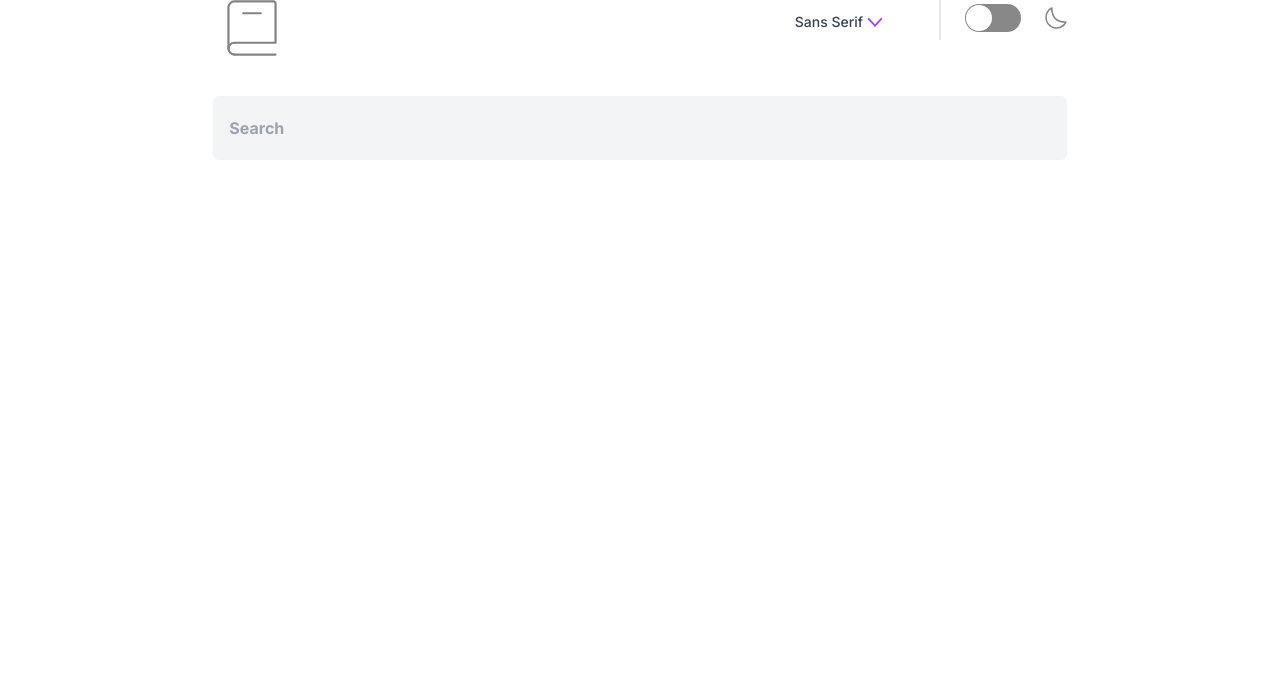
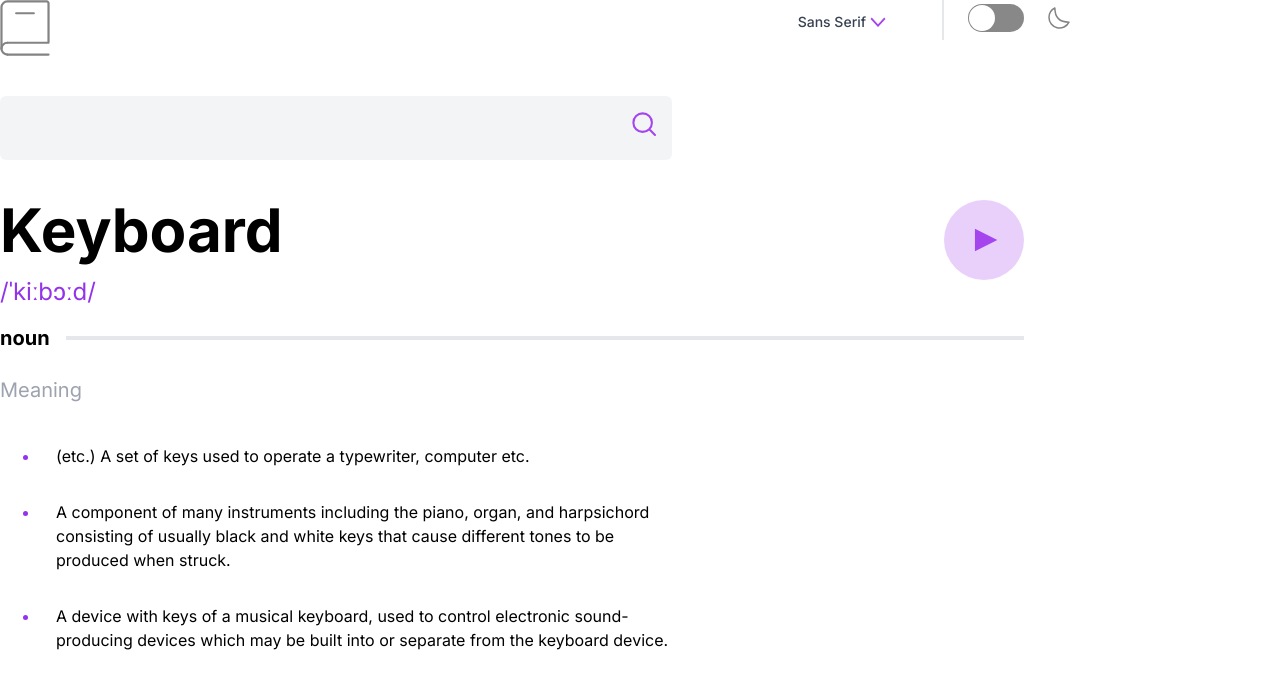
Before and after one commit to JaredBrown1/dictionary, a Next.js app: page /home in a window 1280 px wide. Shown: the top 688 px of the page. Built offline with nearby package versions, Linux system fonts and the light colour scheme.

Commit message:
api responding successfully

```diff
--- a/package.json
+++ b/package.json
@@ -10,6 +10,7 @@
   },
   "dependencies": {
     "autoprefixer": "10.4.14",
+    "axios": "^1.4.0",
     "eslint": "8.45.0",
     "eslint-config-next": "13.4.12",
     "next": "13.4.12",
--- a/src/app/components/NounMeaning.jsx
+++ /dev/null
@@ -1,4 +0,0 @@
-const NounMeaning = () => {
-	return <div>NounMeaning</div>;
-};
-export default NounMeaning;
--- a/src/app/components/navbar/NavBar.jsx
+++ b/src/app/components/navbar/NavBar.jsx
@@ -3,7 +3,7 @@ import Buttons from "./Buttons";
 
 const NavBar = () => {
 	return (
-		<div className="flex flex-row justify-around pr-8">
+		<div className="flex flex-row justify-between">
 			<Logo />
 			<Buttons />
 		</div>
--- a/src/app/components/searchbar/SearchBar.jsx
+++ b/src/app/components/searchbar/SearchBar.jsx
@@ -1,11 +1,40 @@
-const SearchBar = () => {
+import { useState } from "react";
+import Image from "next/image";
+
+import SearchIcon from "public/images/icon-search.svg";
+
+const SearchBar = ({ onSearch }) => {
+	const [input, setInput] = useState("");
+
+	const handleInput = (e) => {
+		setInput(e.target.value);
+	};
+
+	const handleClick = () => {
+		onSearch(input);
+	};
+
 	return (
-		<div className="flex justify-center pt-10">
-			<input
-				className="h-16 w-96 md:w-2/3 bg-gray-100 rounded-md placeholder-shown:pl-4 placeholder-shown:font-bold"
-				type="text"
-				placeholder="Search"
-			/>
+		<div className="flex">
+			<div className="flex justify-center pt-10">
+				<input
+					className="h-16 w-[20rem] sm:w-[42rem] bg-gray-100 rounded-md placeholder-shown:pl-4 placeholder-shown:font-bold"
+					type="text"
+					value={input}
+					onChange={handleInput}
+				/>
+			</div>
+			<div>
+				<span className="pt-14 ml-[-40px] absolute cursor-pointer">
+					<Image
+						src={SearchIcon}
+						alt="Search Icon"
+						width={25}
+						height={25}
+						onClick={handleClick}
+					/>
+				</span>
+			</div>
 		</div>
 	);
 };
--- /dev/null
+++ b/src/app/components/word/PlayButton.jsx
@@ -0,0 +1,16 @@
+import Button from "/public/images/icon-play.svg";
+import Image from "next/image";
+
+const PlayButton = () => {
+	return (
+		<div>
+			<Image
+				src="/images/icon-play.svg"
+				width={80}
+				height={80}
+				alt="playbutton"
+			/>
+		</div>
+	);
+};
+export default PlayButton;
--- /dev/null
+++ b/src/app/components/word/Word.jsx
@@ -0,0 +1,22 @@
+import { useState } from "react";
+
+import PlayButton from "./PlayButton";
+import NounMeaning from "./nounmeaning/NounMeaning";
+
+const Word = () => {
+	return (
+		<div>
+			<div className="flex justify-between pt-10">
+				<div>
+					<h1 className="font-bold text-6xl max-sm:text-4xl">Keyboard</h1>
+					<p className="text-purple-600 text-2xl pt-4">/ˈkiːbɔːd/</p>
+				</div>
+				<div>
+					<PlayButton />
+				</div>
+			</div>
+			<NounMeaning />
+		</div>
+	);
+};
+export default Word;
--- /dev/null
+++ b/src/app/components/word/nounmeaning/Definition.jsx
@@ -0,0 +1,33 @@
+const Definition = () => {
+	return (
+		<div className="flex justify-start flex-col">
+			<div className="flex pt-4">
+				<h1 className="pr-4 text-xl font-bold">noun</h1>
+				<div className="h-1 w-full mt-3 bg-gray-200"></div>
+			</div>
+			<div className="pt-6">
+				<h1 className="text-gray-400 text-xl">Meaning</h1>
+				<div className="pt-6 pl-10">
+					<ul className="list-disc marker:text-purple-600">
+						<li className="p-4">
+							(etc.) A set of keys used to operate a typewriter, computer etc.
+						</li>
+						<li className="p-4">
+							A component of many instruments including the piano, organ, and
+							harpsichord <br /> consisting of usually black and white keys that
+							cause different tones to be <br /> produced when struck.
+						</li>
+						<li className="p-4">
+							A device with keys of a musical keyboard, used to control
+							electronic sound-
+							<br />
+							producing devices which may be built into or separate from the
+							keyboard device.
+						</li>
+					</ul>
+				</div>
+			</div>
+		</div>
+	);
+};
+export default Definition;
--- /dev/null
+++ b/src/app/components/word/nounmeaning/NounMeaning.jsx
@@ -0,0 +1,10 @@
+import Definition from "./Definition";
+
+const NounMeaning = () => {
+	return (
+		<div>
+			<Definition />
+		</div>
+	);
+};
+export default NounMeaning;
--- a/src/app/home/page.jsx
+++ b/src/app/home/page.jsx
@@ -1,11 +1,44 @@
+"use client";
+
+import { useState, useEffect } from "react";
+import axios from "axios";
+
 import NavBar from "../components/navbar/NavBar";
 import SearchBar from "../components/searchbar/SearchBar";
+import Word from "../components/word/Word";
 
 const Home = () => {
+	const [word, setWord] = useState("");
+	const [definition, setDefinition] = useState("");
+
+	useEffect(() => {
+		const fetchDefinition = async () => {
+			try {
+				const response = await axios.get(
+					`https://api.dictionaryapi.dev/api/v2/entries/en_US/${word}`
+				);
+				const data = response.data[0];
+				console.log(data);
+				setDefinition(data);
+			} catch (error) {
+				console.log(error);
+			}
+		};
+
+		if (word) {
+			fetchDefinition();
+		}
+	}, [word]);
+
+	const handleSearch = (input) => {
+		setWord(input);
+	};
+
 	return (
-		<div>
+		<div className="flex flex-col justify-center max-w-5xl max-sm:max-w-xs">
 			<NavBar />
-			<SearchBar />
+			<SearchBar onSearch={handleSearch} />
+			<Word word={word} definition={definition} />
 		</div>
 	);
 };
--- a/src/app/page.js
+++ b/src/app/page.js
@@ -2,7 +2,7 @@ import HomePage from "./home/page";
 
 export default function Home() {
 	return (
-		<main className="flex min-h-screen flex-col justify-between pt-4 sm:p-20">
+		<main className="flex min-h-screen flex-col items-center pt-4 sm:p-20">
 			<HomePage />
 		</main>
 	);
```
Also changed, not shown: 1 other file (tests, documents, lock files or other folders).
